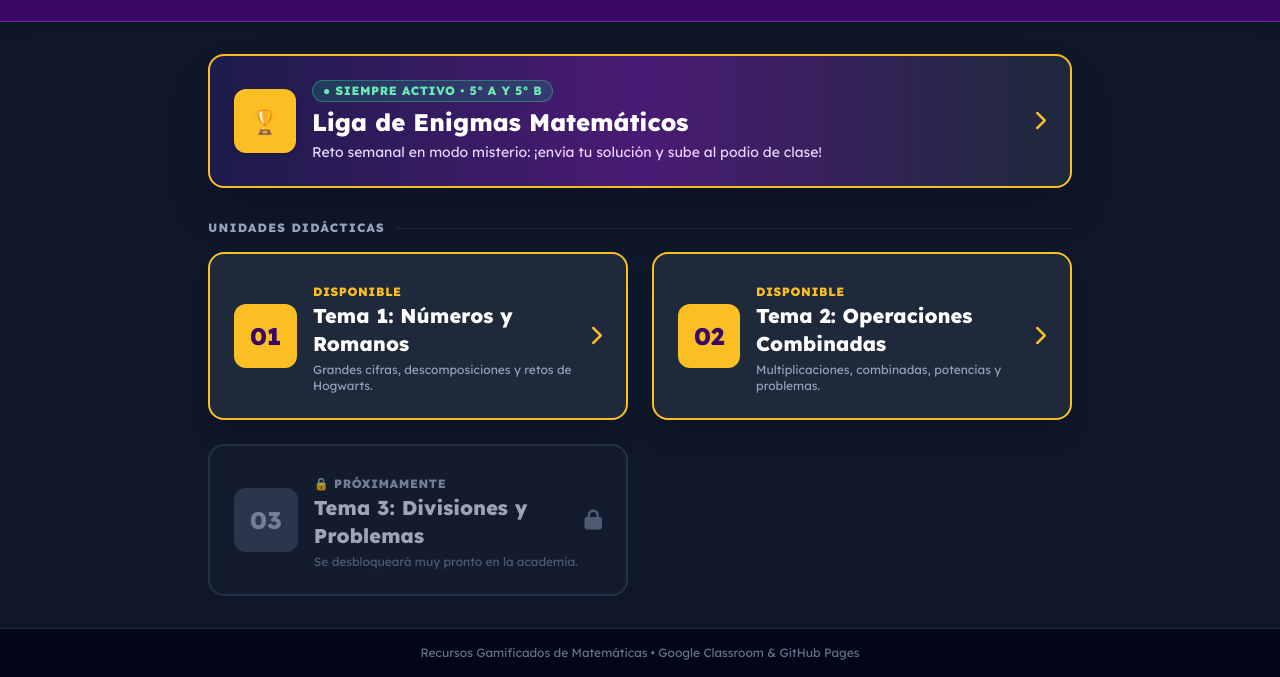
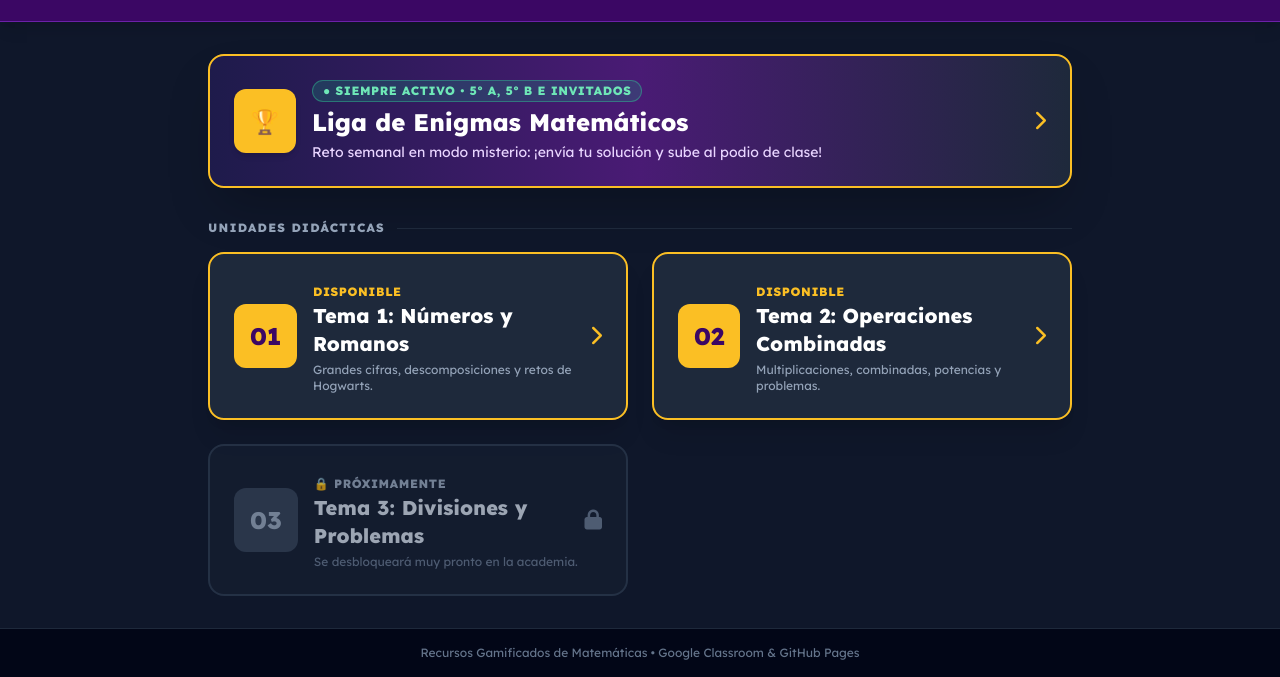
Before and after one commit to jsaehid340/Juego-Matematicas-5, a plain HTML site: page index.html in a window 1280 px wide. Shown: the part 131-808 px from the top of the page. Drawn offline with nearby package versions, Linux system fonts and the light colour scheme.

Commit message:
Update index.html

```diff
--- a/index.html
+++ b/index.html
@@ -39,7 +39,7 @@
                     <div>
                         <div class="flex items-center gap-2 flex-wrap">
                             <span class="inline-block text-xs bg-emerald-500/20 text-emerald-300 border border-emerald-400/40 px-2.5 py-0.5 rounded-full font-bold uppercase tracking-wider">
-                                ● Siempre Activo • 5º A y 5º B
+                                ● Siempre Activo • 5º A, 5º B e invitados
                             </span>
                         </div>
                         <h3 class="text-xl sm:text-2xl font-extrabold text-white group-hover:text-amber-300 transition mt-1">
```
